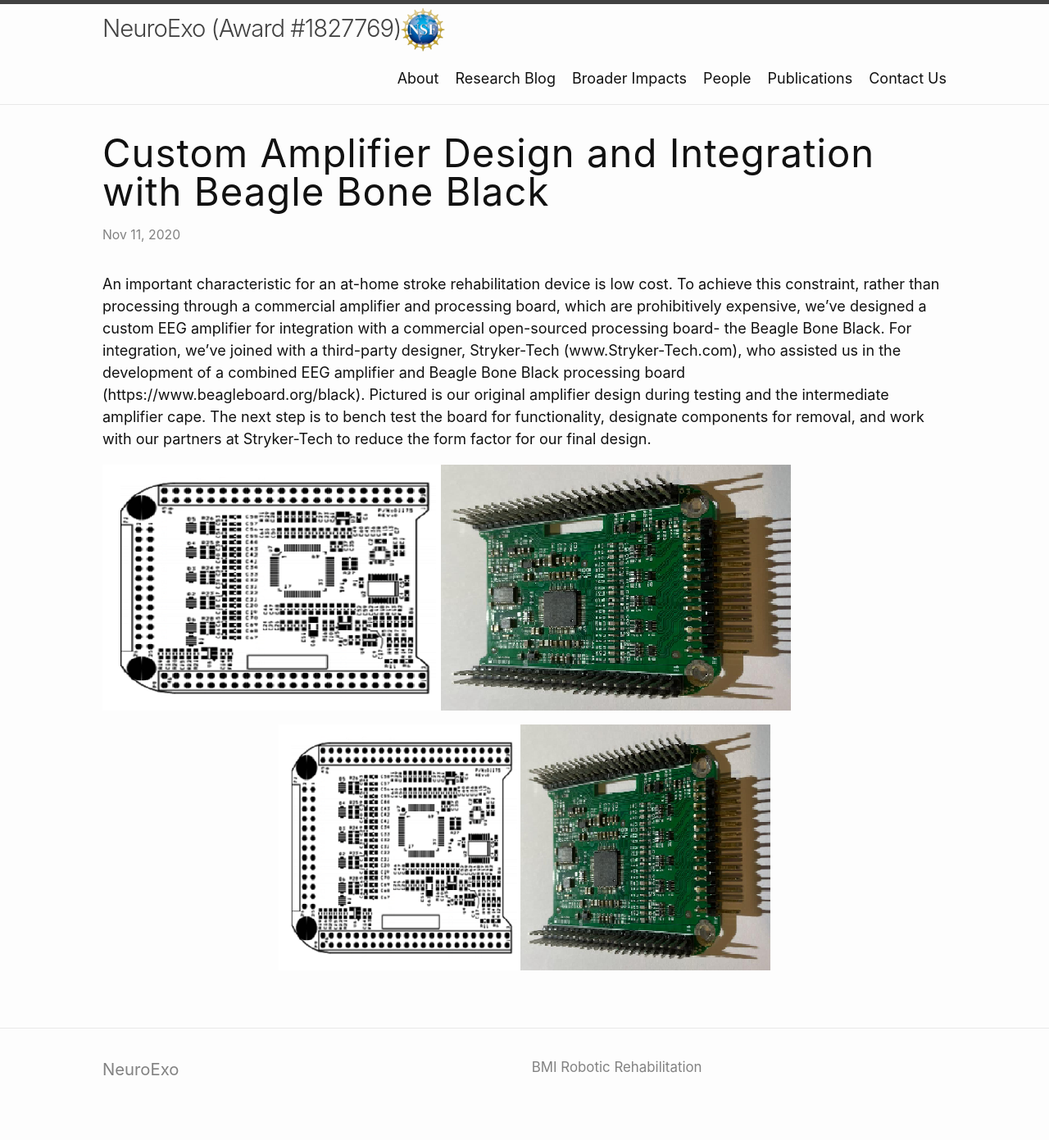
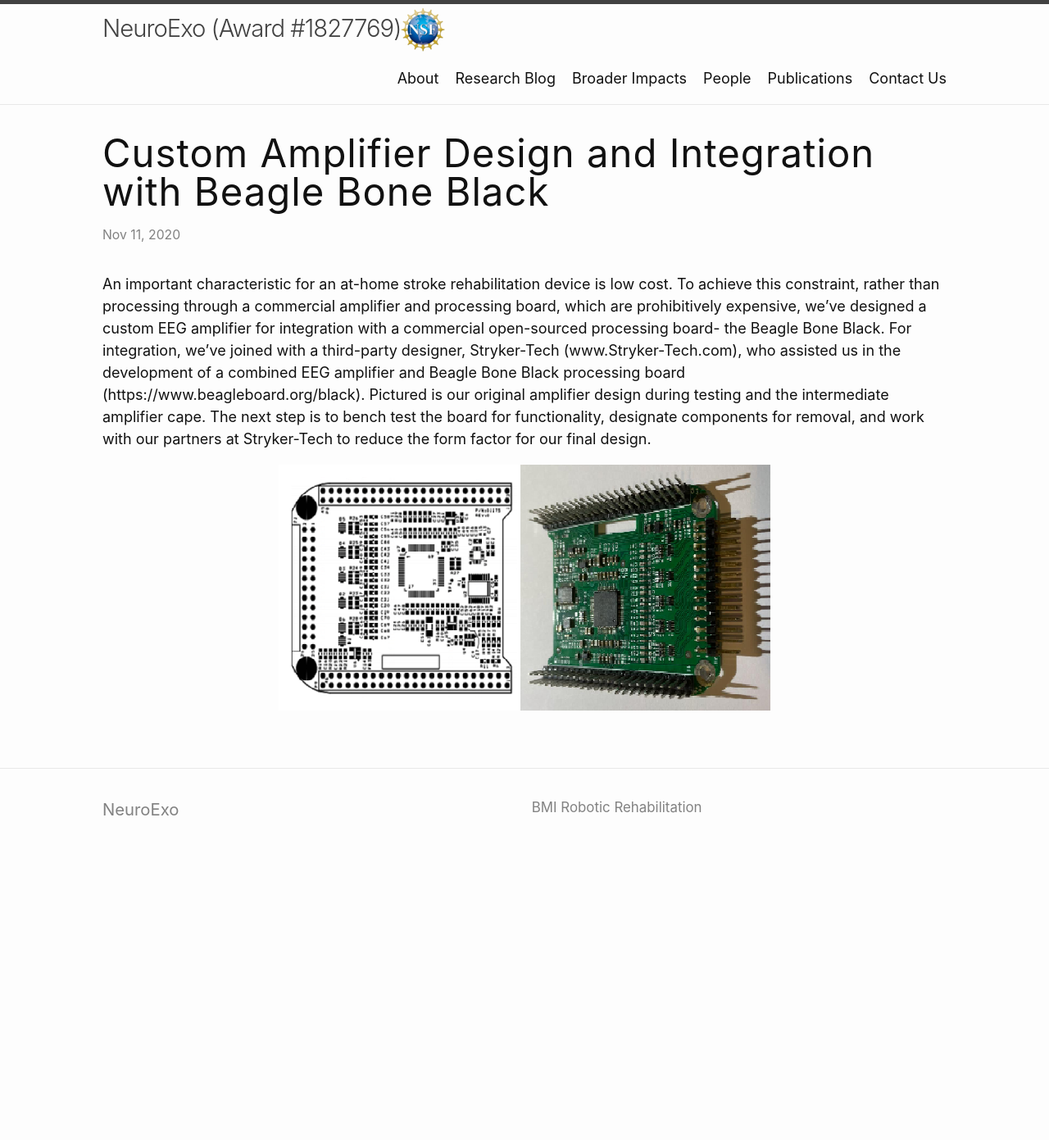
Before and after one commit to arcraik/neuroexo-website, a Jekyll site: the page built from _posts/2020-11-11-STamp.md, in a window 1280 px wide. Shown: the whole page at 82% size. Built offline with Jekyll 4.4.1, drawn with Linux system fonts in a browser that asks for light colours; after the commit the page ends 1073 px from its top, so only the background shows below that.

Commit message:
Update 2020-11-11-STamp.md

```diff
--- a/_posts/2020-11-11-STamp.md
+++ b/_posts/2020-11-11-STamp.md
@@ -5,8 +5,5 @@ title: Custom Amplifier Design and Integration with Beagle Bone Black
 
 <p>An important characteristic for an at-home stroke rehabilitation device is low cost. To achieve this constraint, rather than processing through a commercial amplifier and processing board, which are prohibitively expensive, we’ve designed a custom EEG amplifier for integration with a commercial open-sourced processing board- the Beagle Bone Black. For integration, we’ve joined with a third-party designer, Stryker-Tech (www.Stryker-Tech.com), who assisted us in the development of a combined EEG amplifier and Beagle Bone Black processing board (https://www.beagleboard.org/black). Pictured is our original amplifier design during testing and the intermediate amplifier cape. The next step is to bench test the board for functionality, designate components for removal, and work with our partners at Stryker-Tech to reduce the form factor for our final design.</p>
 
-<img src="/photos/both_designs.png" style="float: center">
-
-
 
 <div style="text-align:center"><img src="/photos/both_designs.png" width="600" height="300" /></div>
```
